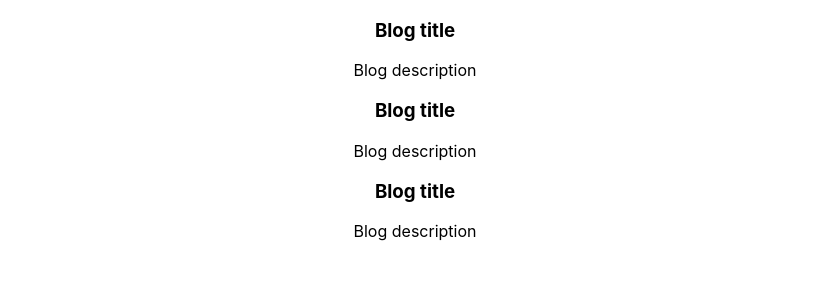
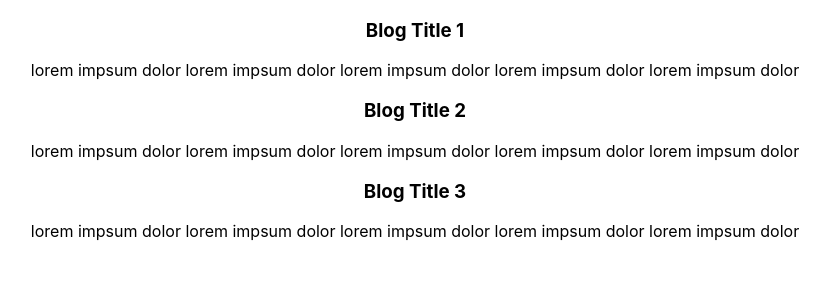
Before and after one commit to Jacobify/first-react-app, a React (Create React App) app: page / in a window 1280 px wide. Shown: the top 300 px of the page, without its empty margins (225-1055 px from the left). Built offline with nearby package versions, Linux system fonts and the light colour scheme.

Commit message:
Jacobify - props ( passing data to child )

```diff
--- a/src/App.js
+++ b/src/App.js
@@ -28,9 +28,9 @@ function App() {
       description: "lorem impsum dolor lorem impsum dolor lorem impsum dolor lorem impsum dolor lorem impsum dolor"
     }
 ];
-  const blogCards = blogArr.map((blog,index)=>{ console.log(blog);
+  const blogCards = blogArr.map((blog,index)=>{
     return(
-      <BlogCard key={index}/>
+      <BlogCard key={index} title={blog.title} description={blog.description} id={index}/>
       // <div className="BlogCard" key={index}>
       //   <h3>{blog.title}</h3>
       //   <p>{blog.description}</p>
--- a/src/BlogCard.js
+++ b/src/BlogCard.js
@@ -1,10 +1,11 @@
 import React from "react"
 
-const BlogCard = () => {
+const BlogCard = (props) => {
+    console.log(props);
     return (
         <div className="BlogCard">
-            <h3>Blog title</h3>
-            <p>Blog description</p>
+            <h3>{props.title}</h3>
+            <p>{props.description}</p>
         </div>
     )
 }
```
